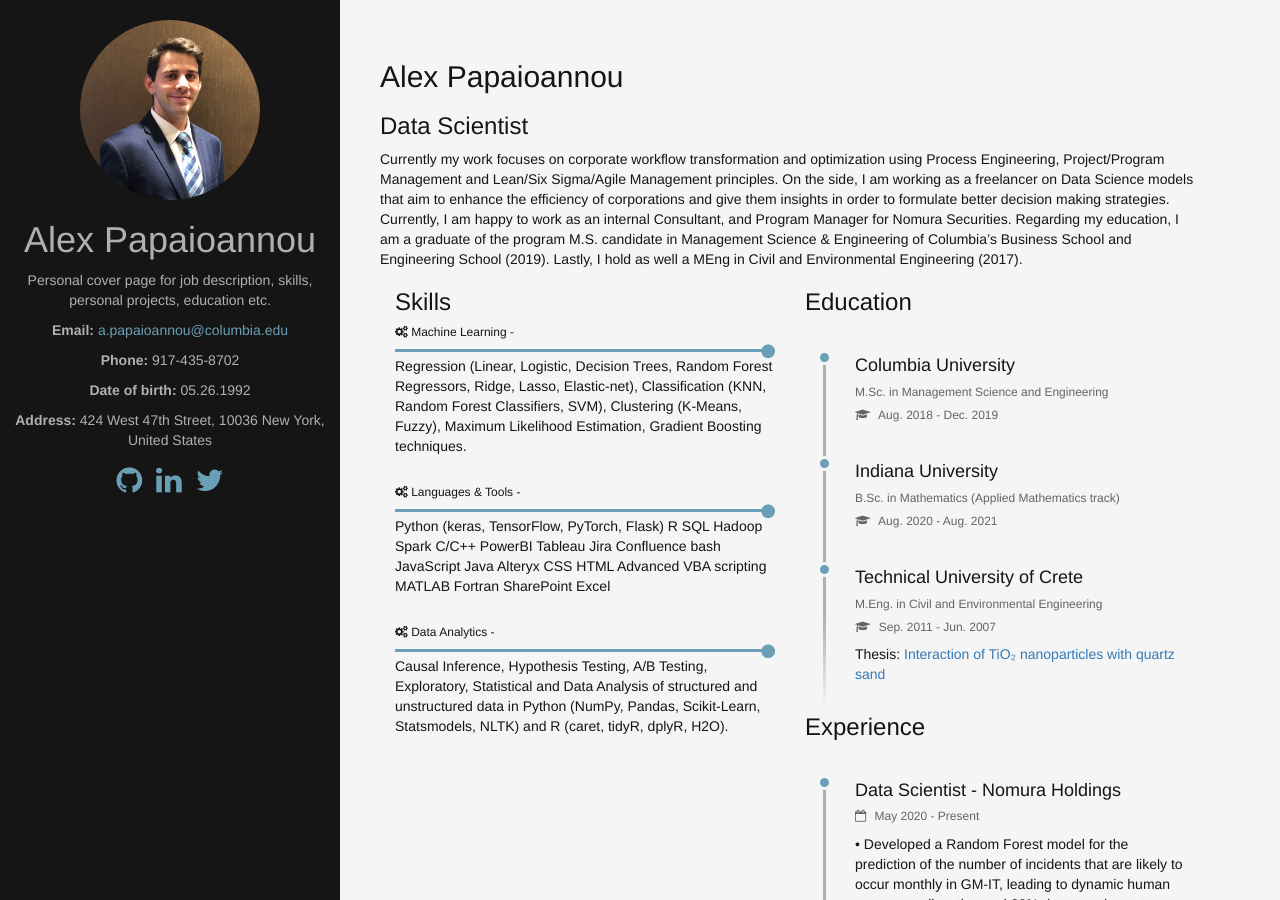
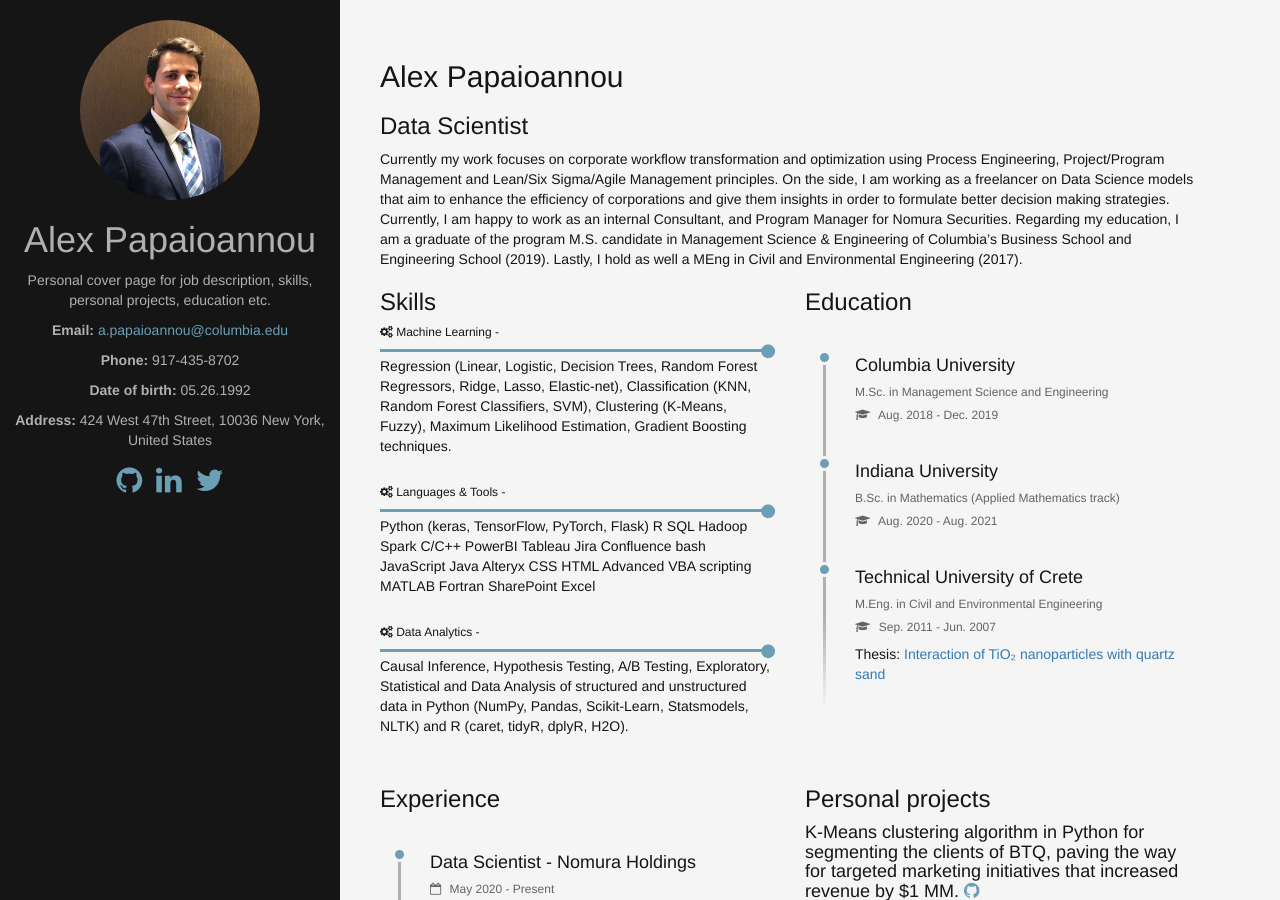
Before and after one commit to alex-papaioannou/home, a Jekyll site: the page built from index.html, in a window 1280 px wide and 900 px high. Built offline with Jekyll 4.4.1, drawn with Linux system fonts in a browser that asks for light colours; nearby versions of some CDN libraries.

Commit message:
Update default.html

```diff
--- a/_layouts/default.html
+++ b/_layouts/default.html
@@ -9,15 +9,15 @@
       <div id="content-wrapper">
         <div class="container-fluid content-core">
           {% include intro.html %}
-          <div class="section-wrapper">
+          <div class="row">
             {% include skills.html %}
             {% include education.html %}
           </div>
-          <div class="section-wrapper">
+          <div class="row">
             {% include experience.html %}
             {% include projects.html %}
           </div>
-          <div class="section-wrapper">
+          <div class="row">
             {% include languages.html %}
             {% include hobbies.html %}
           </div>
```
